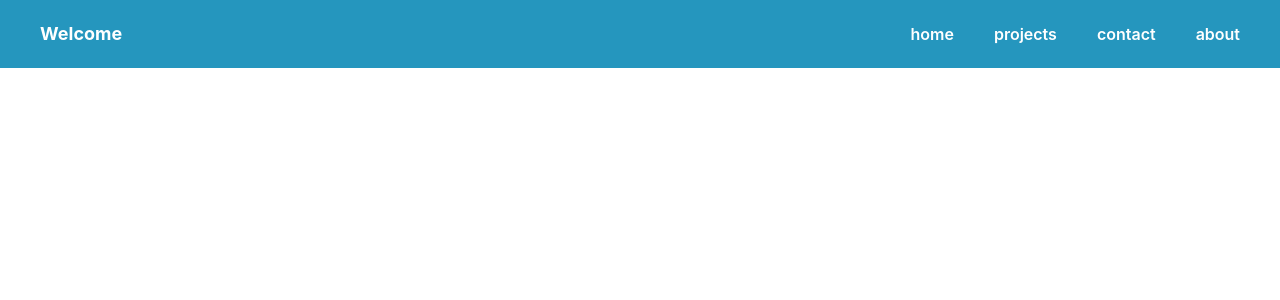
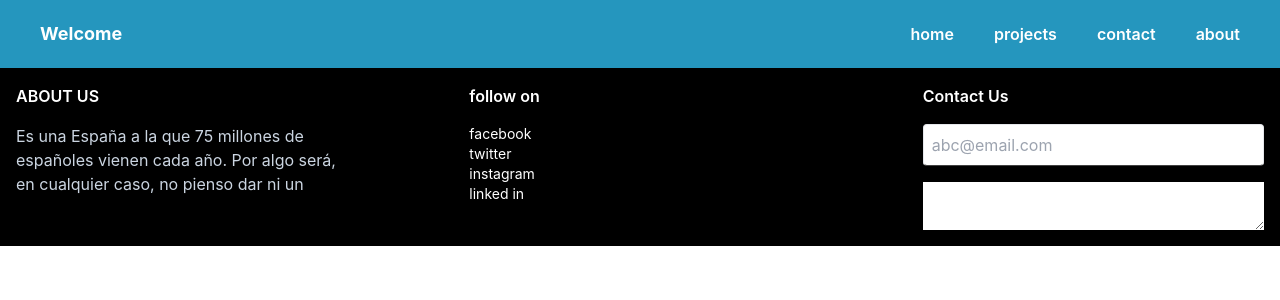
Before and after one commit to vivek76-coder/cv, a React (Create React App) app: page / in a window 1280 px wide. Shown: the top 300 px of the page. Built offline with nearby package versions, Linux system fonts and the light colour scheme.

Commit message:
footer work

```diff
--- a/src/App.js
+++ b/src/App.js
@@ -1,8 +1,10 @@
 import Nav from "./component/navbar/Nav.jsx"
+import Footer from "./component/footer/Footer.jsx"
 function App() {
   return (
     <>
     <Nav />
+    <Footer />
     </>
   );
 }
--- /dev/null
+++ b/src/component/footer/Footer.jsx
@@ -0,0 +1,36 @@
+function Footer() {
+    return (
+        <>
+            <div className="flex gap-20 bg-black h-auto">
+                <div className="text-white w-full p-4">
+                    <h3 className="font-semibold mb-4">
+                        ABOUT US
+                    </h3>
+                    <p className="text-slate-300">Es una España a la que 75 millones de españoles vienen cada año. Por algo será, en cualquier caso, no pienso dar ni un </p>
+                </div>
+                <div className="text-white w-full p-4">
+                    <h3 className="font-semibold mb-4">
+                        follow on
+                    </h3>
+                    <ul className="text-sm cursor-pointer">
+                        <li className="hover:text-slate-300 hover:translate-all hover:duration-300">facebook</li>
+                        <li className="hover:text-slate-300 hover:translate-all hover:duration-300">twitter</li>
+                        <li className="hover:text-slate-300 hover:translate-all hover:duration-300">instagram</li>
+                        <li className="hover:text-slate-300 hover:translate-all hover:duration-300">linked in</li>
+                    </ul>
+                </div>
+                <div className="text-white w-full p-4">
+                    <h3 className="font-semibold mb-4">
+                        Contact Us
+                    </h3>
+                    <form className='flex flex-col gap-4'>
+                        <input type="email" placeholder="abc@email.com" className="p-2 border   rounded  border-b-1 border-b-neutral-700"></input>
+                        <textarea classname="size-60"></textarea>
+                    </form>
+                </div>
+            </div>
+
+        </>
+    )
+}
+export default Footer
```
